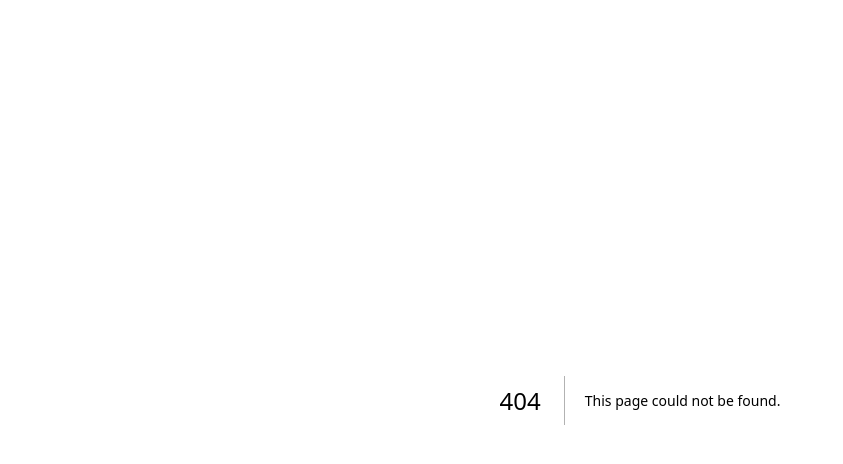
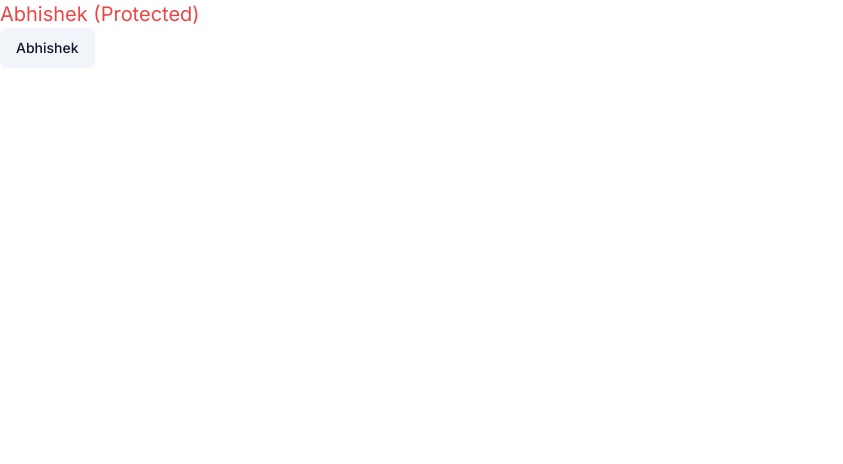
Before and after one commit to iamabhigupta/ai-saas, a Next.js app: page /dashboard in a window 1280 px wide. Before the commit this address had no page. Shown: the top 464 px of the page, without its empty margins (0-843 px from the left). Built offline with nearby package versions, Linux system fonts and the light colour scheme.

Commit message:
Folder structure

```diff
--- /dev/null
+++ b/app/(dashboard)/(routes)/dashboard/page.tsx
@@ -0,0 +1,12 @@
+import { Button } from '@/components/ui/button';
+
+const DashboardPage = () => {
+  return (
+    <>
+      <p className="text-xl text-red-500">Abhishek (Protected)</p>
+      <Button variant="secondary">Abhishek</Button>
+    </>
+  );
+};
+
+export default DashboardPage;
--- a/app/page.tsx
+++ b/app/(landing)/page.tsx
@@ -1,11 +1,12 @@
 import { Button } from '@/components/ui/button';
-import Image from 'next/image';
 
-export default function Home() {
+const LandingPage = () => {
   return (
     <>
-      <p className="text-xl text-red-500">Abhishek</p>
+      <p className="text-xl text-red-500">Abhishek (Unprotected)</p>
       <Button variant="secondary">Abhishek</Button>
     </>
   );
-}
+};
+
+export default LandingPage;
```
